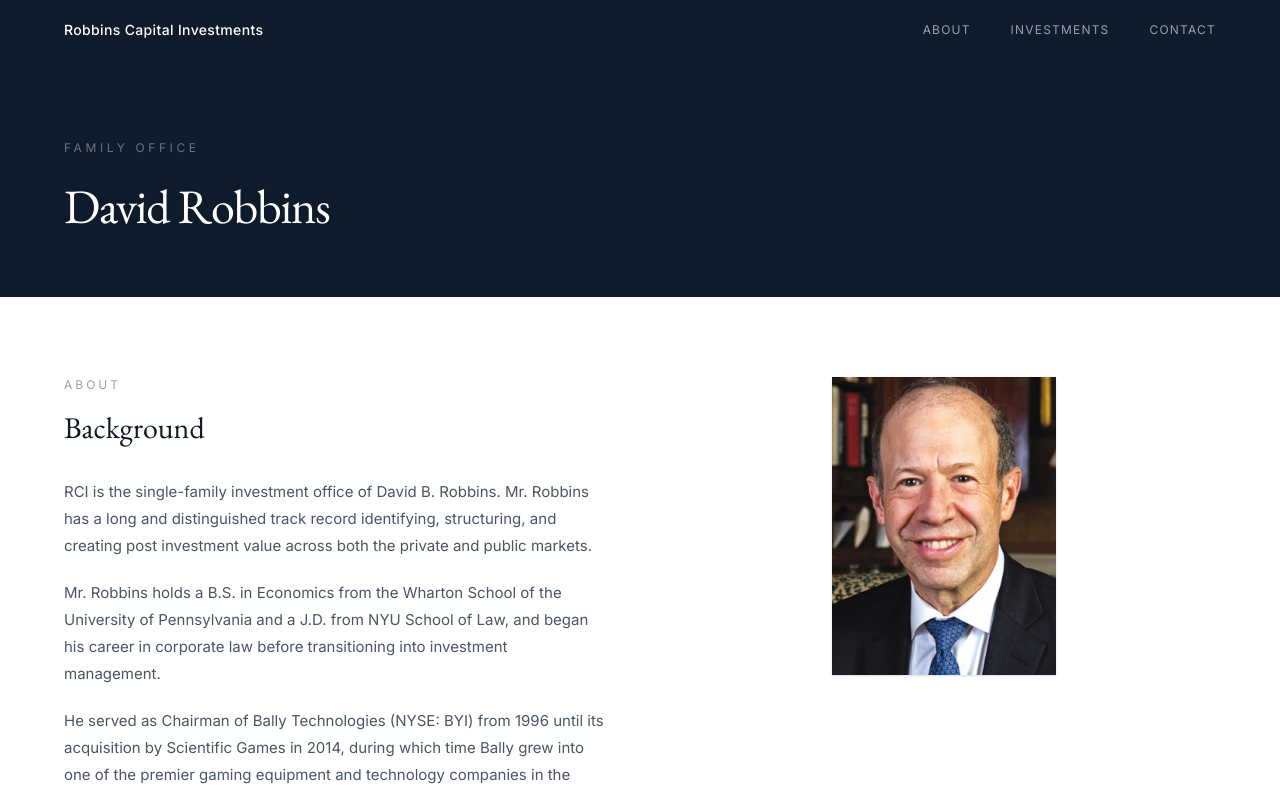
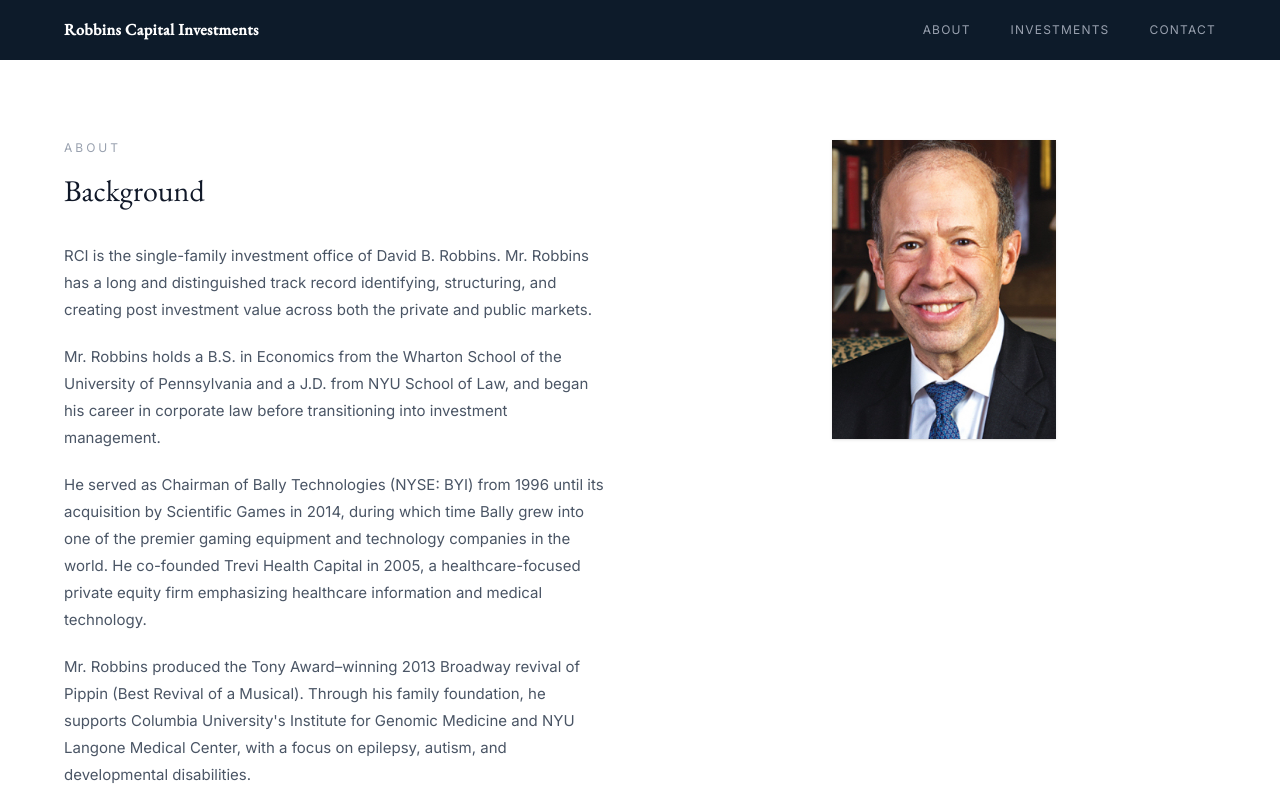
Before and after one commit to nicholasrobb1/robbins-family-office, a Next.js app: page / in a window 1280 px wide. Shown: the top 793 px of the page. Built offline with nearby package versions, Linux system fonts and the light colour scheme.

Commit message:
Make site name larger in nav

```diff
--- a/app/page.tsx
+++ b/app/page.tsx
@@ -77,7 +77,7 @@
       style={{ fontFamily: "var(--font-inter)" }}
     >
       <div className="max-w-7xl mx-auto px-8 lg:px-16 h-[60px] flex items-center justify-between">
-        <span className="text-white text-sm font-medium tracking-wide">
+        <span className="text-white text-base font-semibold tracking-wide" style={{ fontFamily: "var(--font-garamond)" }}>
           {CONTENT.siteName}
         </span>
         <nav className="hidden md:flex items-center gap-10">
@@ -127,7 +127,7 @@
 // ─── About ────────────────────────────────────────────────────────────────────
 function About() {
   return (
-    <section id="about" className="bg-white">
+    <section id="about" className="bg-white pt-[60px]">
       <div className="max-w-7xl mx-auto px-8 lg:px-16 py-20 grid grid-cols-1 lg:grid-cols-2 gap-16 items-start">
         {/* Text */}
         <div>
@@ -375,7 +375,6 @@
     <>
       <Nav />
       <main>
-        <Hero />
         <About />
         <CityBanner />
         <Investments />
```
